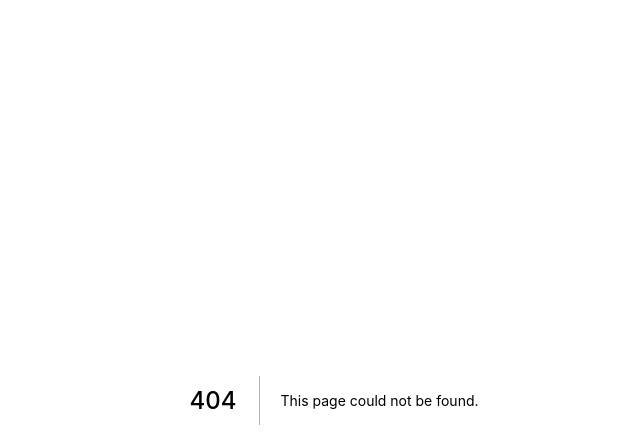
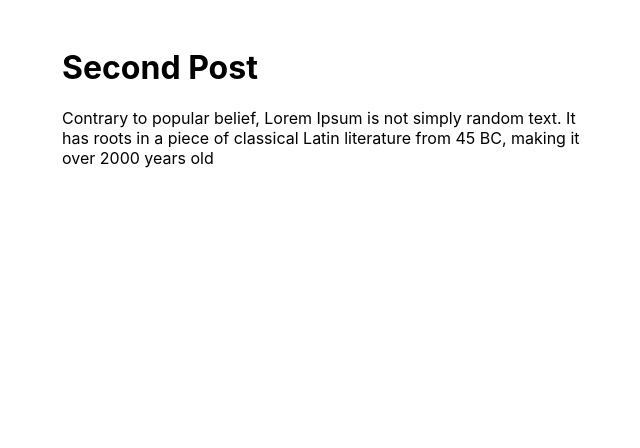
Before and after one commit to agi-tomo/react-portofolio, a Next.js app: page /components/Layout/second-post in a window 1280 px wide. Before the commit this address had no page. Shown: the top 448 px of the page, without its empty margins (306-946 px from the left). Built offline with nearby package versions, Linux system fonts and the light colour scheme.

Commit message:
relocation

```diff
--- /dev/null
+++ b/pages/components/Layout/Layout.module.css
@@ -0,0 +1,5 @@
+.container {
+    max-width: 36rem;
+    padding: 0 1rem;
+    margin: 3rem auto 6rem;
+}
--- /dev/null
+++ b/pages/components/Layout/index.jsx
@@ -0,0 +1,5 @@
+import styles from "./layout.module.css";
+
+export default function Layout({ children }) {
+    return <div className={styles.container}>{children}</div>;
+}
--- /dev/null
+++ b/pages/components/Layout/second-post.jsx
@@ -0,0 +1,14 @@
+import Layout from "../../components/layout";
+
+export default function SecondPost() {
+    return (
+        <Layout>
+            <h1>Second Post</h1>
+            <p>
+                Contrary to popular belief, Lorem Ipsum is not simply random
+                text. It has roots in a piece of classical Latin literature from
+                45 BC, making it over 2000 years old
+            </p>
+        </Layout>
+    );
+}
--- a/pages/index.js
+++ b/pages/index.js
@@ -1,5 +1,5 @@
-import Header from "../components/Header";
-import Footer from "../components/Footer";
+import Header from "./components/Header";
+import Footer from "./components/Footer";
 import styles from "../styles/Home.module.css";
 import Link from "next/link";
 
@@ -11,7 +11,7 @@ export default function Home() {
                 <h1 className={styles.title}>Welcome to My Blog</h1>
                 <div className={styles.grid}>
                     <div className={styles.card}>
-                        <Link href="/posts/first-post">
+                        <Link href="/components/Layout/">
                             <h3>First Post</h3>
                         </Link>
                         <p>
```
Also changed, not shown: pages/components/Layout/first-post.jsx (added, +10 -0 lines), pages/components/Footer/Footer.module.css (renamed from components/Footer/Footer.module.css), pages/components/Footer/index.jsx (renamed from components/Footer/index.jsx), pages/components/Header/Header.module.css (renamed from components/Header/Header.module.css), pages/components/Header/index.jsx (renamed from components/Header/index.jsx).
